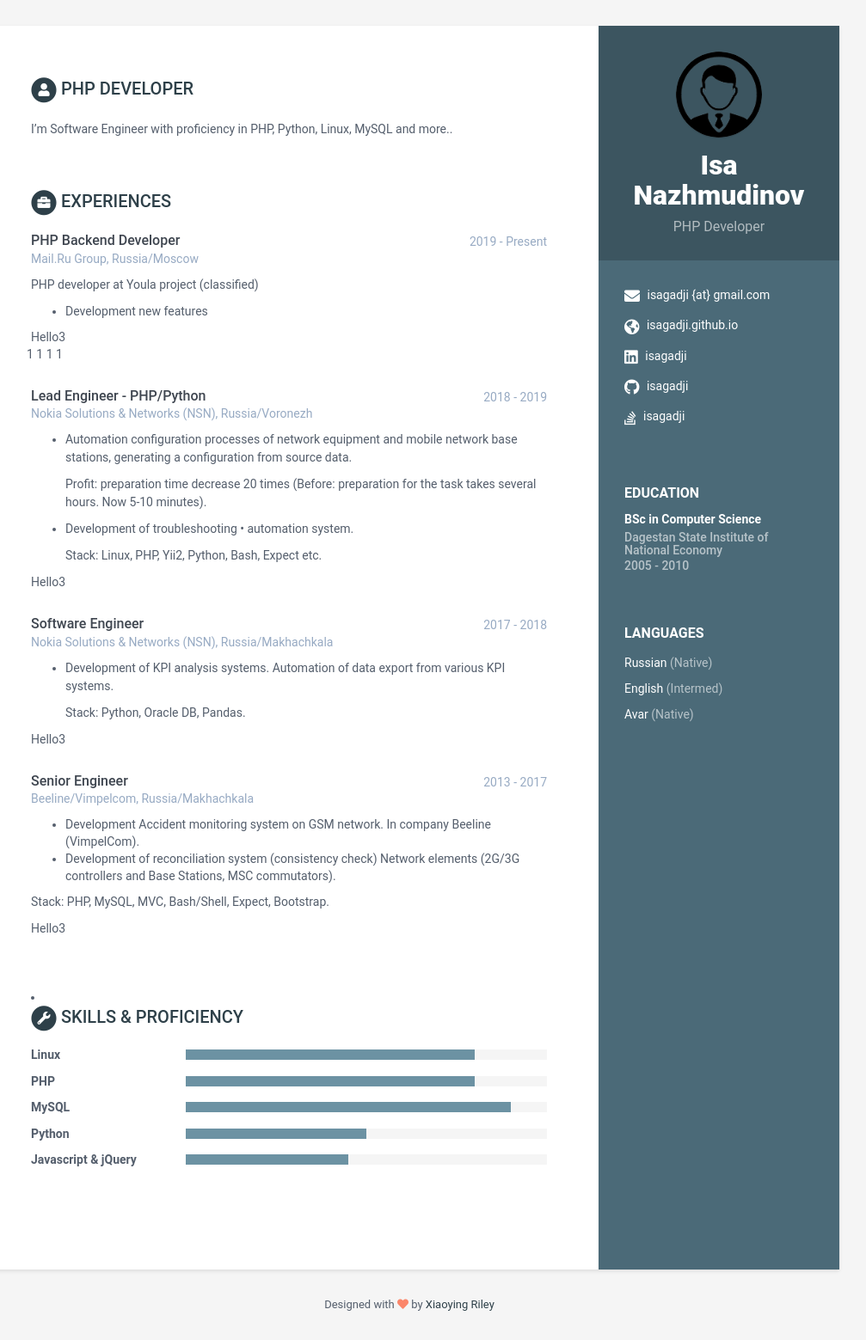
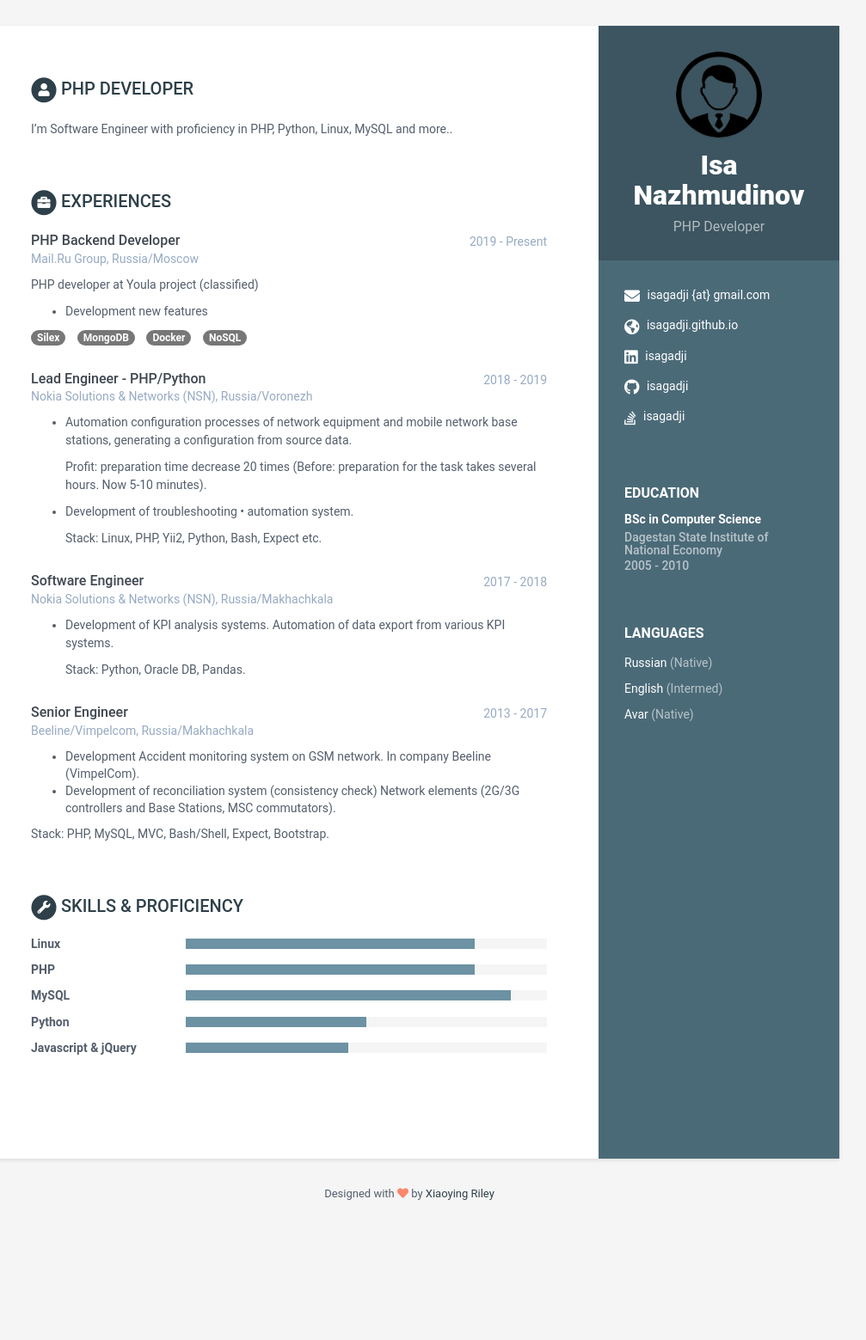
Before and after one commit to isagadji/isa, a Jekyll site: the page built from index.html, in a window 1280 px wide. Shown: the whole page at 86% size, without its empty margins (164-1171 px from the left). Built offline with Jekyll 4.4.1, drawn with Linux system fonts in a browser that asks for light colours; after the commit the page ends 1429 px from its top, so only the background shows below that.

Commit message:
experiments

```diff
--- a/_includes/experiences.html
+++ b/_includes/experiences.html
@@ -28,11 +28,10 @@
       {{ experience.details | markdownify }}
     </div><!--//details-->
     {% endif %}
-    Hello3
     {% if experience.stack %}
     <ul class="list-inline">
       {% for stack in experience.stack %}
-      1
+      <li class="list-inline-item"><span class="badge badge-primary badge-pill">{{ stack.name }}</span></li>
       {% endfor %}
     </ul>
     {% endif %}
@@ -42,4 +41,3 @@
 
 </section><!--//section-->
 {% endif %}
-<li class="list-inline-item"><span class="badge badge-primary badge-pill">{{ stack.name }}</span></li>
```
